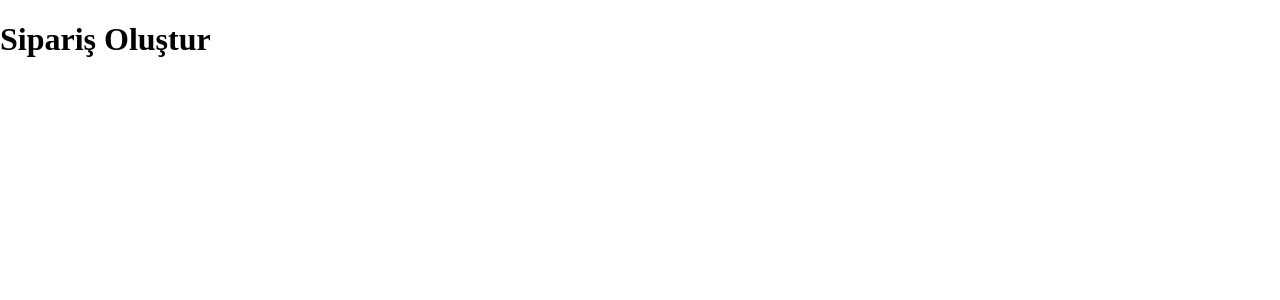
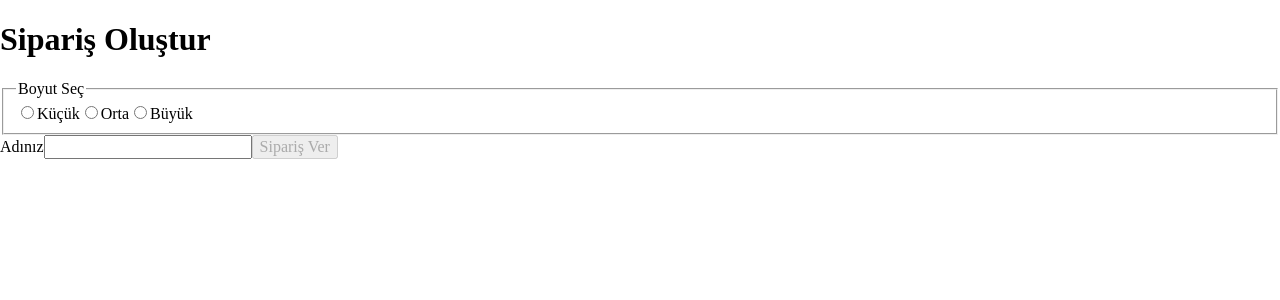
Before and after one commit to Dilay-Cabuk/fsweb-s8-challenge-pizza, a React (Vite) app: page /order in a window 1280 px wide. Shown: the top 300 px of the page. Built offline with nearby package versions, Linux system fonts and the light colour scheme.

Commit message:
feat: add name and size validation to order form

```diff
--- a/src/pages/Order.jsx
+++ b/src/pages/Order.jsx
@@ -1,13 +1,79 @@
-
-
-
+import { useState } from "react";
 
 export default function Order() {
 
+    const [name, setName] = useState("");
+    const [size, setSize] = useState("");
+    const isNameValid = name.trim().length >= 3;
+    const isFormValid = isNameValid && size !== "";
+
+    function handleSubmit(event) {
+        event.preventDefault();
+
+        if (isFormValid === false) {
+            return;
+        }
+        console.log(name);
+    }
     return (
 
         <main>
             <h1>Sipariş Oluştur</h1>
+            <form onSubmit={handleSubmit}>
+                <fieldset>
+                    <legend>Boyut Seç</legend>
+                    <label htmlFor="size-small">
+                        <input
+                            type="radio"
+                            name="size"
+                            id="size-small"
+                            value="Küçük"
+                            checked={size === "Küçük"}
+                            onChange={(event) => setSize(event.target.value)}
+                        />
+                        Küçük</label>
+
+                    <label htmlFor="size-medium">
+                        <input
+                            type="radio"
+                            name="size"
+                            id="size-medium"
+                            value="Orta"
+                            checked={size === "Orta"}
+                            onChange={(event) => setSize(event.target.value)}
+                        />
+                        Orta</label>
+
+                    <label htmlFor="size-large">
+                        <input
+                            type="radio"
+                            name="size"
+                            id="size-large"
+                            value="Büyük"
+                            checked={size === "Büyük"}
+                            onChange={(event) => setSize(event.target.value)}
+                        />
+                        Büyük</label>
+
+                </fieldset>
+                <label htmlFor="name">Adınız
+                    <input
+                        type="text"
+                        id="name"
+                        name="name"
+                        value={name}
+                        onChange={(event) => setName(event.target.value)}
+                    />
+                </label>
+
+                {name.length > 0 && !isNameValid && (
+                    <p>Adınız en az 3 karakter olmalı.</p>
+                )}
+
+                <button type="submit" disabled={!isFormValid}>
+                    Sipariş Ver
+                </button>
+            </form>
         </main>
     )
 }
```
